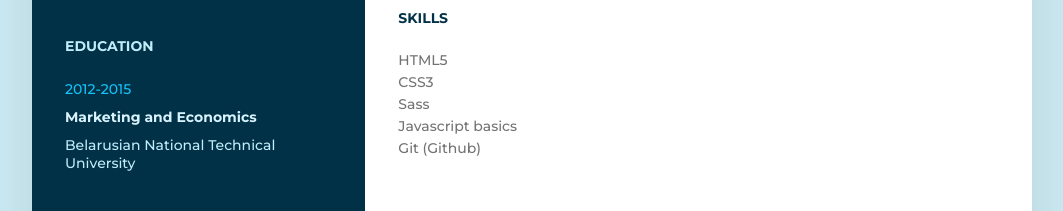
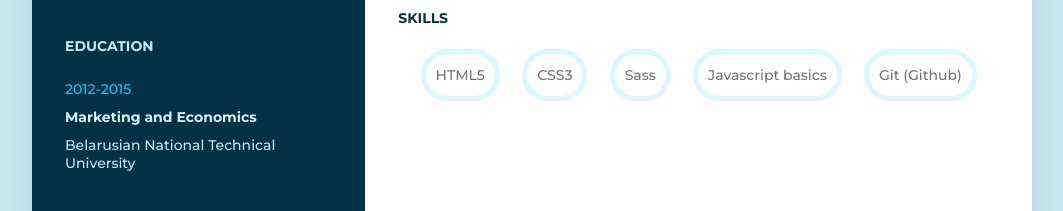
Before and after one commit to BlackBerryID/rsschool-cv, a plain HTML site: page index.html in a window 1280 px wide. Shown: the part 578-789 px from the top of the page, without its empty margins (108-1171 px from the left). Drawn offline with Linux system fonts and the light colour scheme.

Commit message:
feat: add border to skills

```diff
--- a/index.html
+++ b/index.html
@@ -92,11 +92,13 @@
           </div>
           <div class="skills">
             <h4>skills</h4>
-            <div class="skills-item">HTML5</div>
-            <div class="skills-item">CSS3</div>
-            <div class="skills-item">Sass</div>
-            <div class="skills-item">Javascript basics</div>
-            <div class="skills-item">Git (Github)</div>
+            <div class="skills-items">
+              <div class="skills-item">HTML5</div>
+              <div class="skills-item">CSS3</div>
+              <div class="skills-item">Sass</div>
+              <div class="skills-item">Javascript basics</div>
+              <div class="skills-item">Git (Github)</div>
+            </div>
           </div>
           <footer>
             <div class="github">
--- a/style.css
+++ b/style.css
@@ -141,6 +141,15 @@ body {
 .resume-right h4.title {
   margin-top: 7px;
 }
+.resume-right .skills-items {
+  display: flex;
+  justify-content: space-evenly;
+}
+.resume-right .skills-items .skills-item {
+  padding: 10px;
+  border: 5px solid #dcf7ff;
+  border-radius: 40px;
+}
 .resume-right footer {
   display: flex;
   justify-content: flex-end;
```
